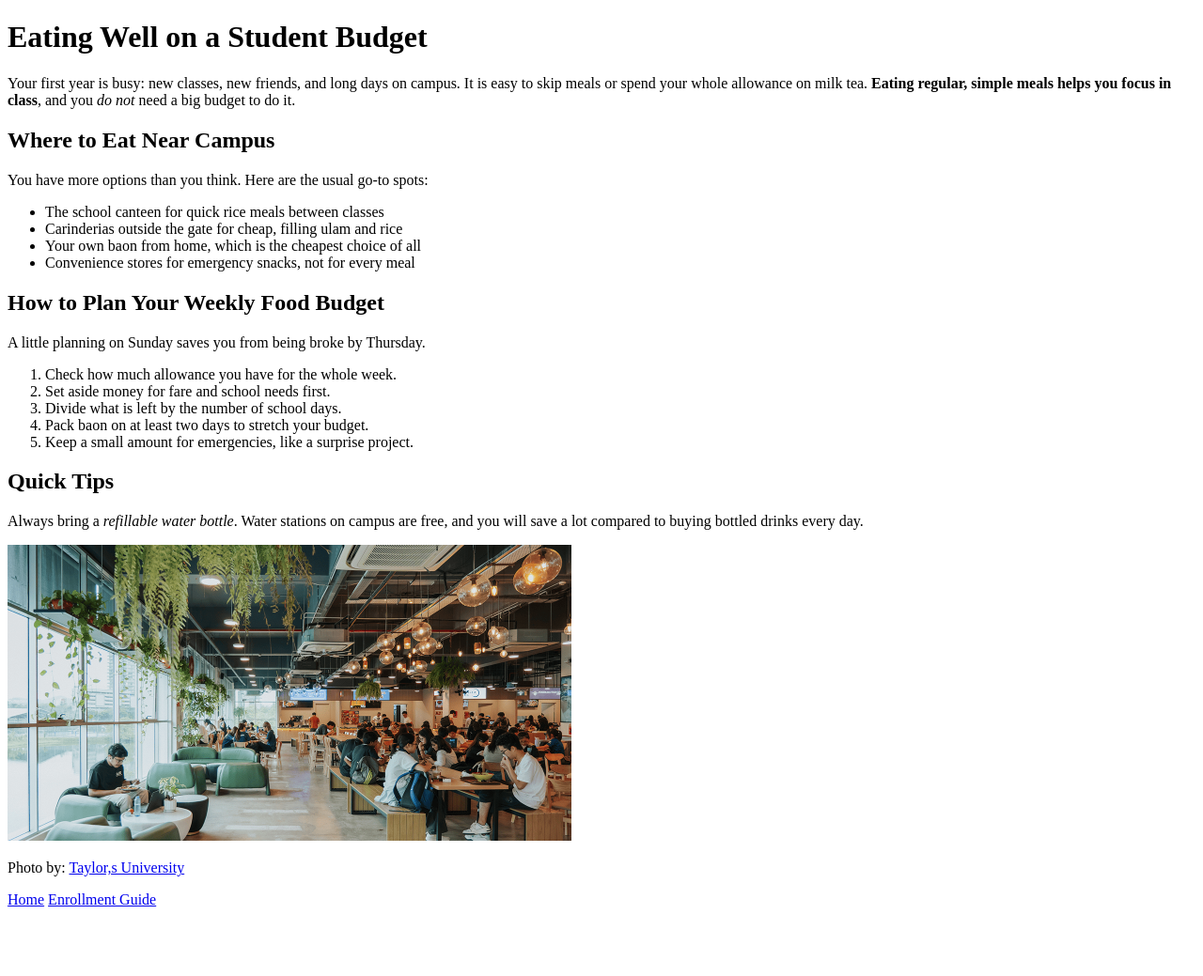
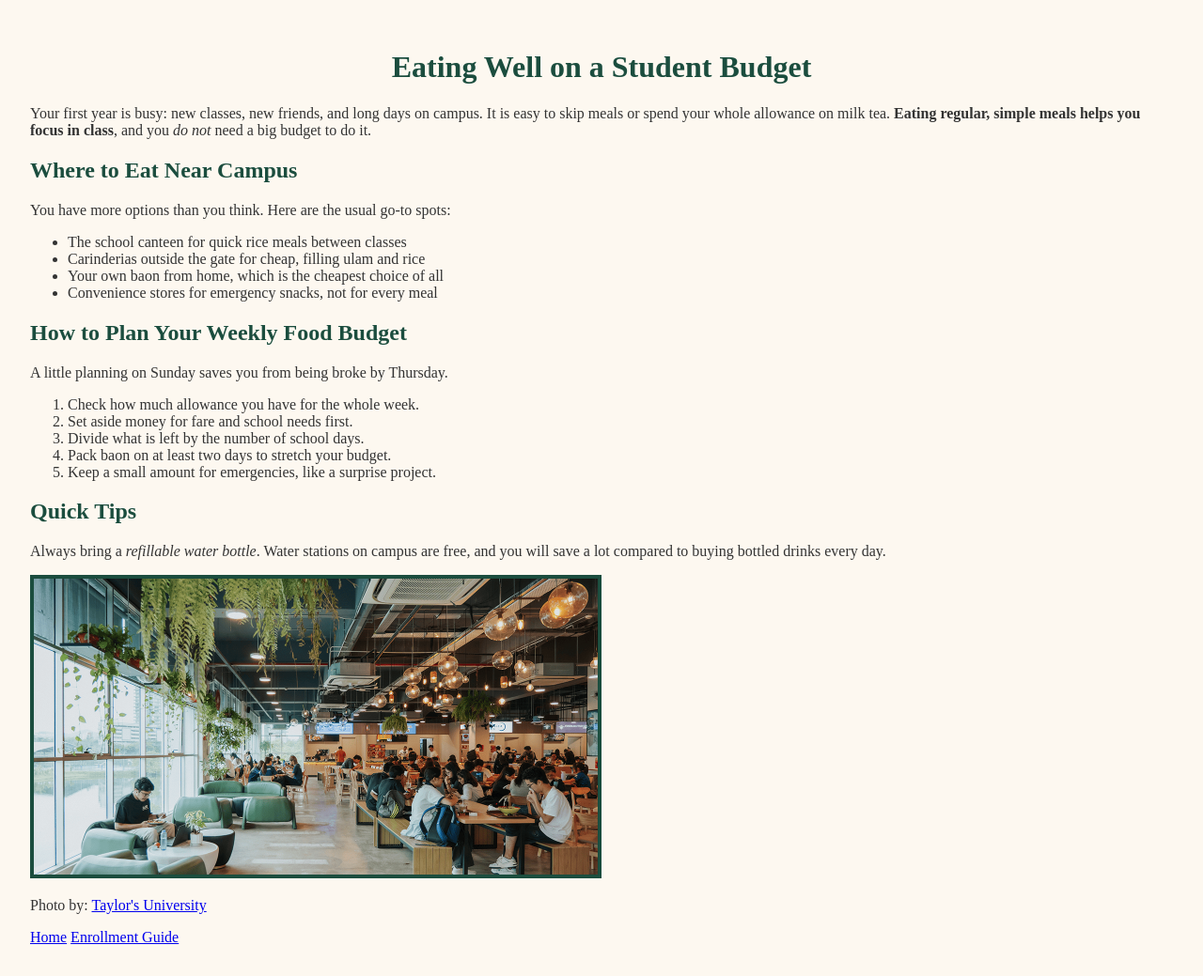
Before and after one commit to ortegasofiojoshua-png/campus-guide-css-ortega, a plain HTML site: page guides/food.html in a window 1280 px wide. Shown: the whole page at 94% size. Before the commit the page ends 975 px from the top, so only its background shows below. Drawn offline with Linux system fonts and the light colour scheme.

Commit message:
Added CSS sheet

```diff
--- a/guides/food.html
+++ b/guides/food.html
@@ -3,6 +3,7 @@
   <head>
     <meta charset="UTF-8" />
     <meta name="viewport" content="width=device-width, initial-scale=1.0" />
+    <link rel="stylesheet" href="../styles.css" />
     <title>Food Guide</title>
   </head>
   <body>
@@ -51,7 +52,7 @@
       <a
         href="https://university.taylors.edu.my/en/student-life/your-taylors-journey/eating-at-campus.html"
         target="_blank"
-        >Taylor,s University</a
+        >Taylor's University</a
       >
     </p>
 
--- /dev/null
+++ b/styles.css
@@ -0,0 +1,29 @@
+body{
+    font-family: 'Times New Roman', Times, serif;
+    color: #333333;
+    background-color: #fdf8f0;
+    padding: 24px;
+}
+
+h1, h2 {
+    color: #1b4d3e;
+}
+
+h1 {
+    text-align: center;
+}
+
+.intro {
+    font-size: 20px;
+}
+
+.tip {
+    background-color: #fff4cc;
+    padding: 16px;
+    border: 2px solid #e0a800;
+    margin: 24px 0;
+}
+
+img {
+    border: 4px solid #1b4d3e;
+}
```
Also changed, not shown: guides/enrollment.html (+1 -0 lines), index.html (+1 -0 lines).
